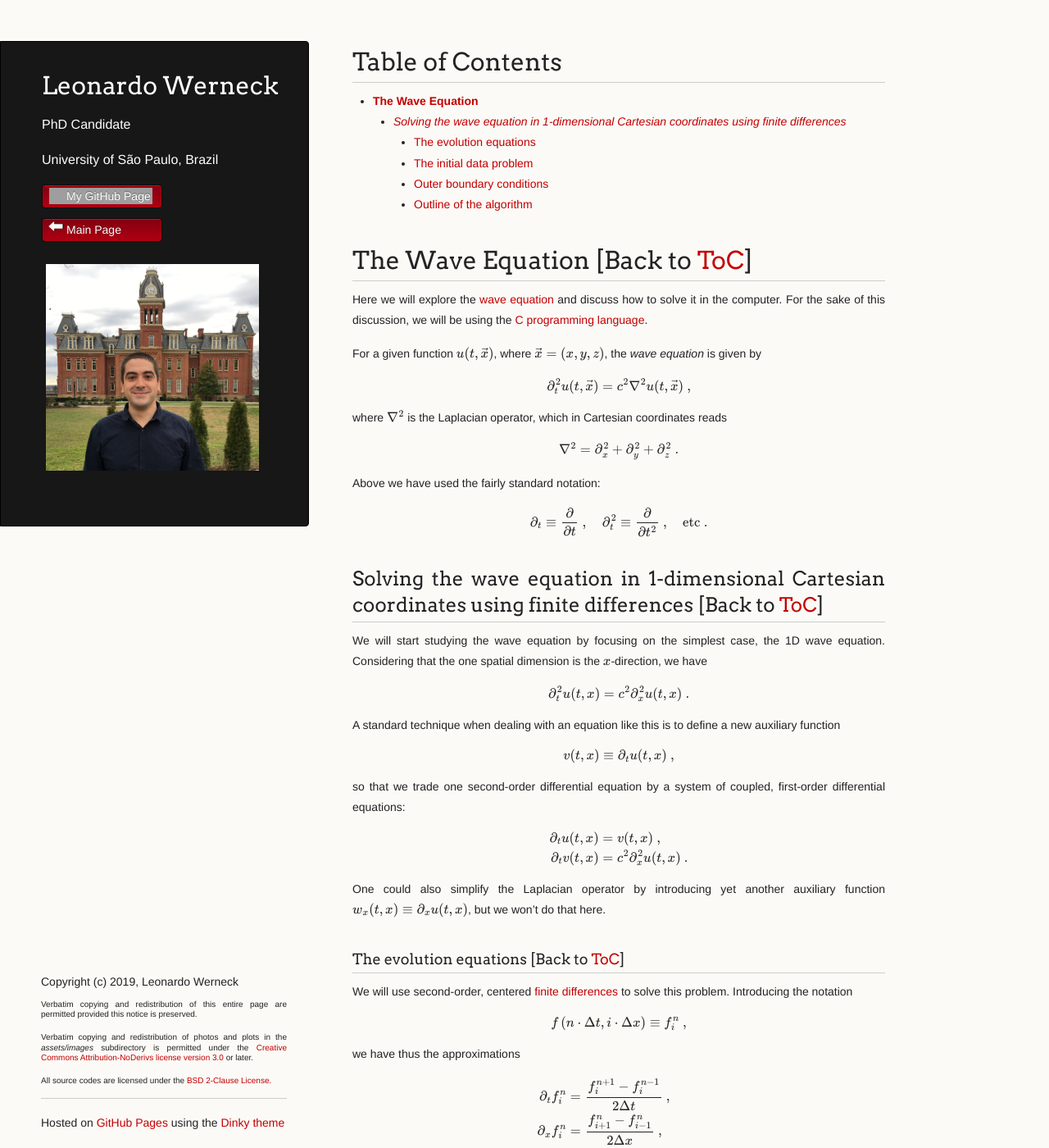
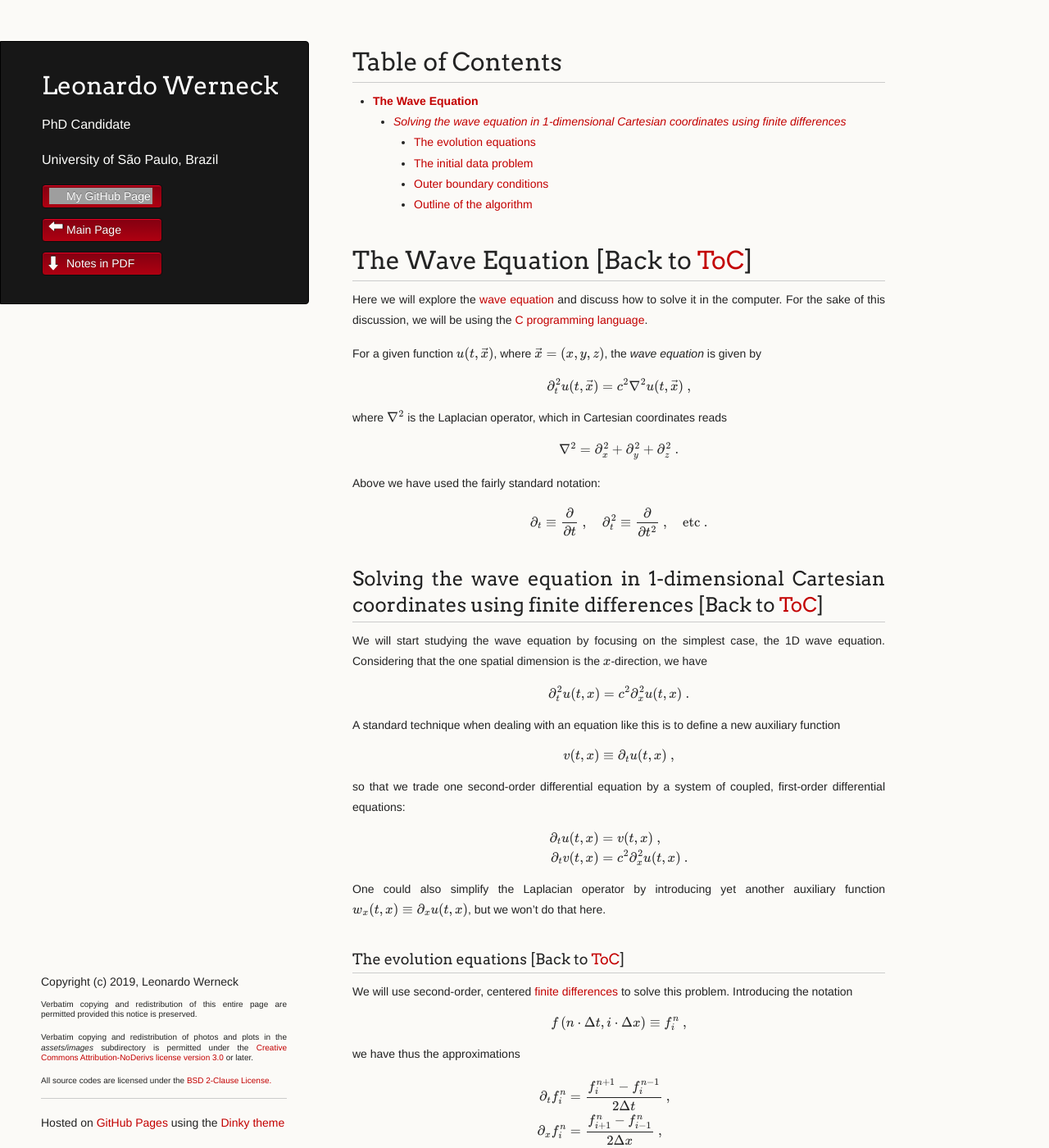
Before and after one commit to leowerneck/leowerneck.github.io, a Jekyll site: the page built from Wave_equation.md, in a window 1280 px wide and 1400 px high. Shown: the whole window at 82% size. Built offline with Jekyll 4.4.1, drawn with Linux system fonts in a browser that asks for light colours; formulas are drawn with MathJax 3; a script that is not in the unit is left out; grey boxes are pictures that could not be loaded.

Commit message:
Updated scss, html, and md files to support download of PDF version of the notes. Removed picture from notes layout

```diff
--- a/Wave_equation.md
+++ b/Wave_equation.md
@@ -2,6 +2,7 @@
 layout: notes
 title: Wave Equation
 mathjax: true
+pdf_path: assets/Notes/Wave_equation.pdf
 ---
 
 <a id='ToC'></a>
--- a/_layouts/notes.html
+++ b/_layouts/notes.html
@@ -32,10 +32,10 @@
         {% if site.github.is_user_page %}
         <ul>
           <li><a class="buttons github" href="{{ site.github.owner_url }}">My GitHub Page</a></li>
-          <li><a class="buttons" href="https://leowerneck.github.io">Main Page</a></li>
+          <li><a class="buttons back" href="https://leowerneck.github.io">Main Page</a></li>
+          <li><a class="buttons download" href="{{ site.pdf_path }}">Notes in PDF</a></li>
         </ul>
         {% endif %}
-        <img class=header align="center" src="assets/images/LeoWebsite.jpg" width="260">
       </header>
 
       <section>
--- a/_sass/jekyll-theme-dinky.scss
+++ b/_sass/jekyll-theme-dinky.scss
@@ -303,11 +303,18 @@ header li:hover {
 
 a.buttons {
 	-webkit-font-smoothing: antialiased;
-	background: url(../images/arrow-left.png) no-repeat;
 	font-weight: normal;
 	text-shadow: rgba(0, 0, 0, 0.4) 0 -1px 0;
 	padding: 2px 2px 2px 22px;
 	height: 30px;
+}
+
+a.back {
+  background: url(../images/arrow-left.png) no-repeat;
+}
+
+a.download {
+  background: url(../images/arrow-down.png) no-repeat;
 }
 
 a.github {
```
Also changed, not shown: Finite_differences.md (+1 -0 lines).
